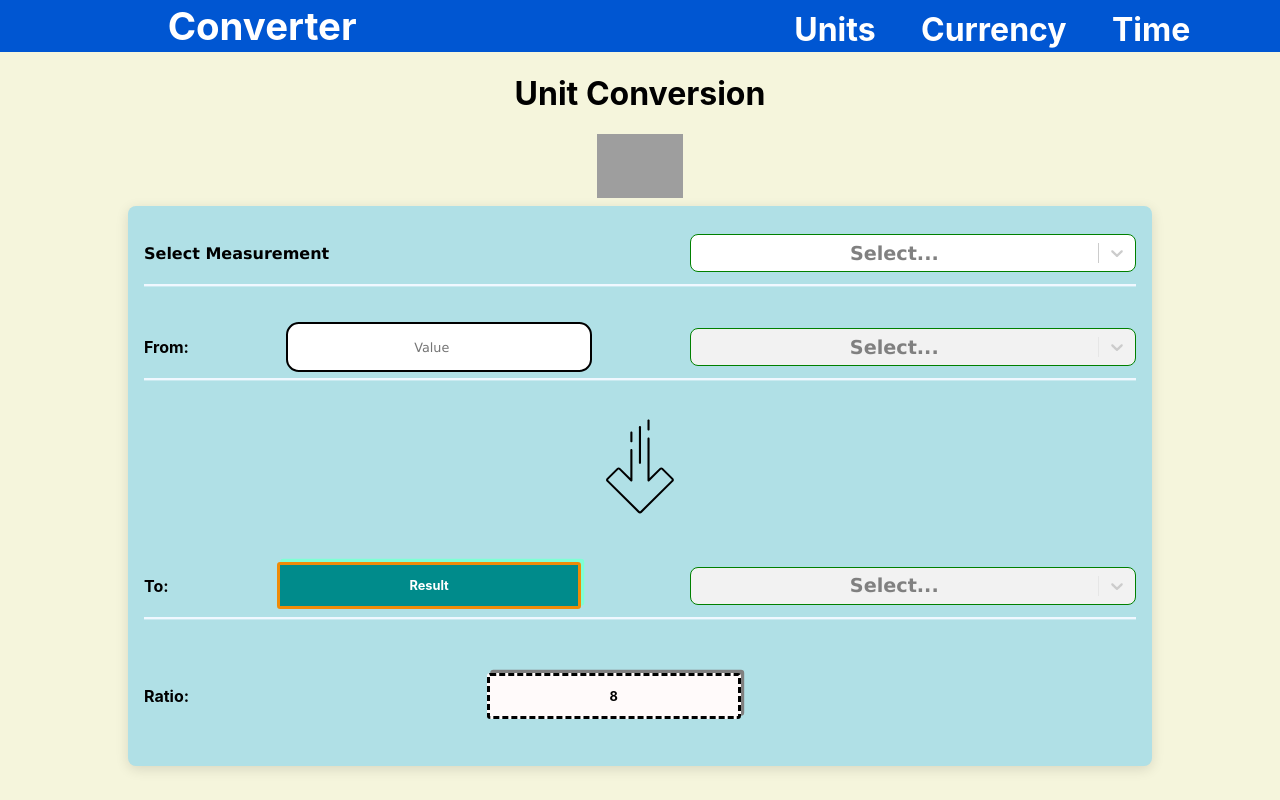
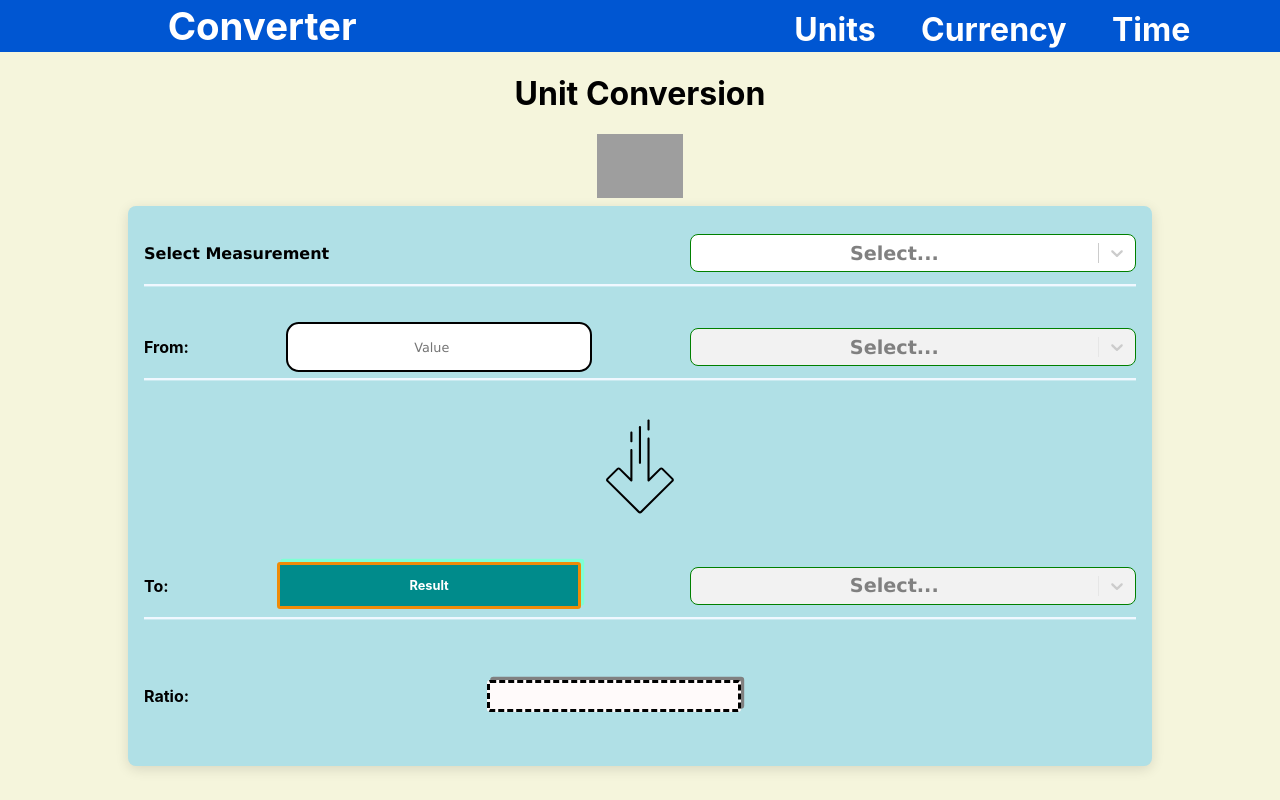
Before and after one commit to haytham918/converter-react, a React (Create React App) app: page / in a window 1280 px wide. Built offline with nearby package versions, Linux system fonts and the light colour scheme; grey boxes are pictures that could not be loaded.

Commit message:
Add function logic to Units

```diff
--- a/src/pages/Units.js
+++ b/src/pages/Units.js
@@ -243,14 +243,30 @@ const Units = () => {
 
   const [after, setAfter] = useState(null);
 
+  const [value_before, setEnterValue] = useState(null);
+
+  const [value_after, setAfterValue] = useState(null);
+
+  const [ratio, setRatio] = useState(null);
+
+
   const kindHandler = (e) => {
     setBefore(null);
     setAfter(null);
     setKind(e.value);
   };
 
-  let value_after = 2;
-  let ratio = 8;
+  const inputHandler = (value) => {
+    if(value < 0 && kind !== Temperature){
+      alert("Negative Number Makes No Sense Here!!!");
+    }
+    else{
+      setEnterValue(value);
+    }
+  }
+
+
+
   return (
     <>
       <h1 className="header">Unit Conversion</h1>
@@ -280,7 +296,7 @@ const Units = () => {
         <div className = 'original-container'>
           <h4>From: </h4>
 
-          <input  className='value-enter' placeholder="Value" type="number"/>
+          <input  className='value-enter' placeholder="Value" type="number" onChange={inputHandler}/>
           <div className="kind-dropdown">
             <Select
               options={kind}
```
